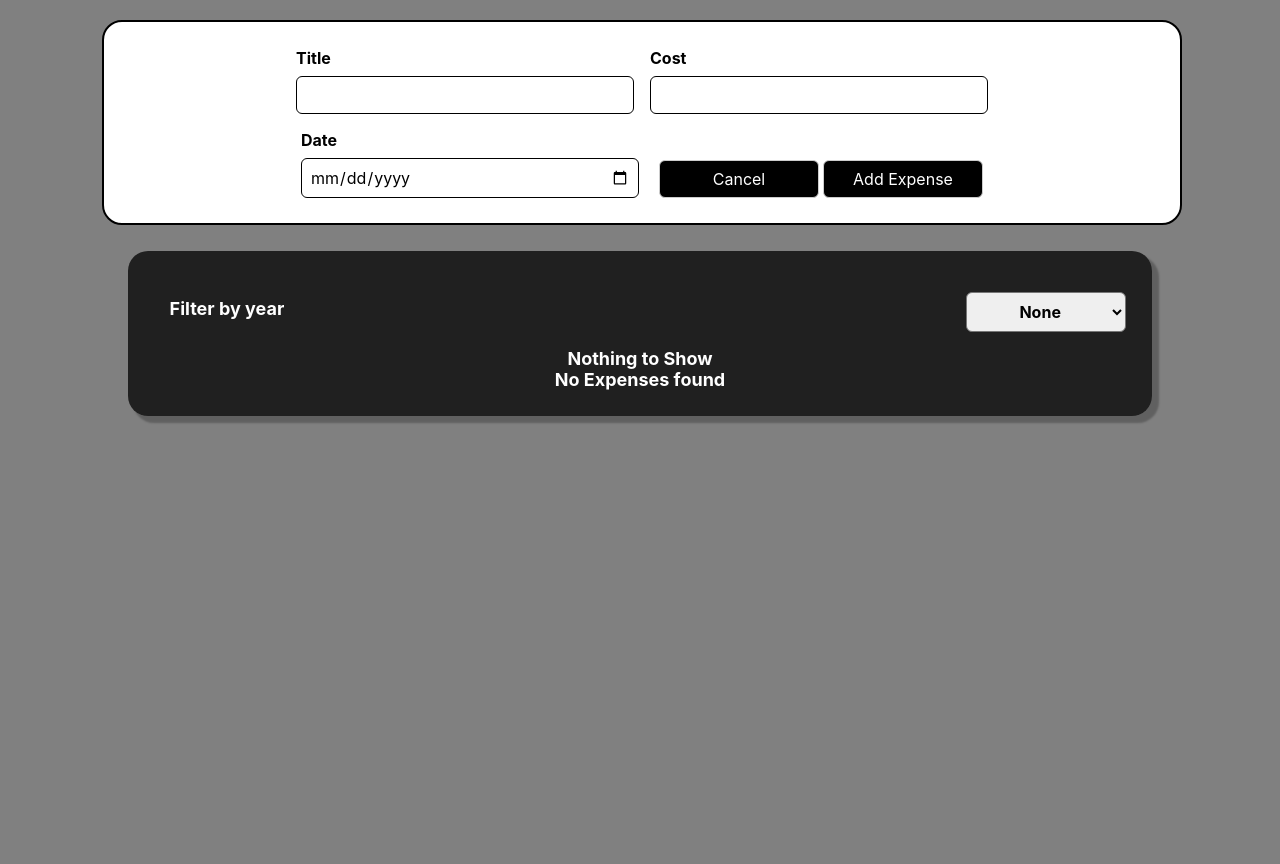
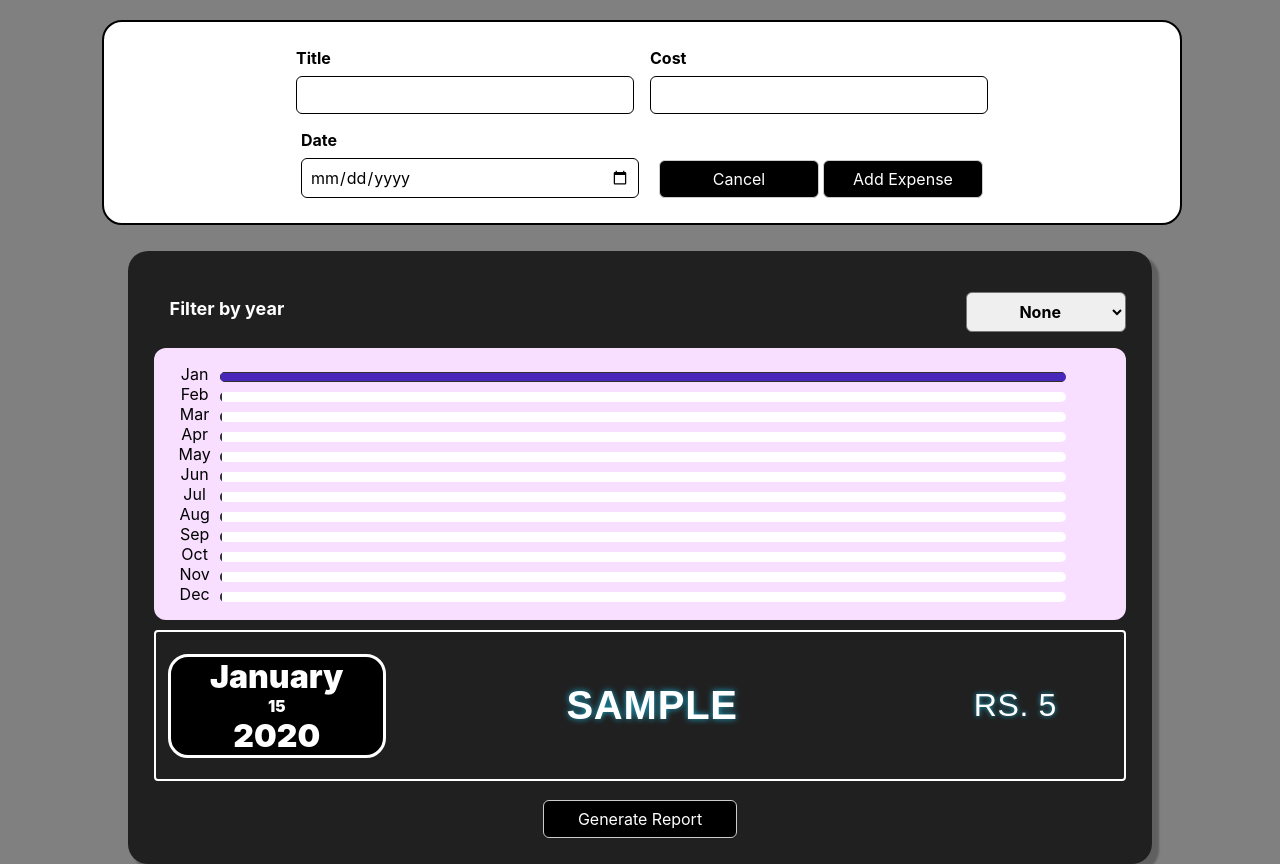
Before and after one commit to the-himanshu/expense-tracker, a React (Create React App) app: page / in a window 1280 px wide. Both pictures are taken after typing "Sample", "5", "2020-01-15" into the empty fields and a click on the button "Add Expense". Before the commit the page ends 800 px from the top, so only its background shows below. Built offline with nearby package versions, Linux system fonts and the light colour scheme.

Commit message:
added feature to generate reports

```diff
--- a/package.json
+++ b/package.json
@@ -1,11 +1,15 @@
 {
   "name": "expense-tracker",
+  "homepage": ".",
   "version": "0.1.0",
   "private": true,
   "dependencies": {
     "@testing-library/jest-dom": "^5.16.5",
     "@testing-library/react": "^13.3.0",
     "@testing-library/user-event": "^13.5.0",
+    "express": "^4.18.1",
+    "jspdf": "^2.5.1",
+    "moment": "^2.29.4",
     "react": "^18.2.0",
     "react-dom": "^18.2.0",
     "react-scripts": "5.0.1",
--- a/src/components/ExpenseFilter.js
+++ b/src/components/ExpenseFilter.js
@@ -20,6 +20,10 @@ function ExpenseFilter(props) {
           <option value='2021'>2021</option>
           <option value='2020'>2020</option>
           <option value='2019'>2019</option>
+          <option value='2022'>2018</option>
+          <option value='2021'>2017</option>
+          <option value='2020'>2016</option>
+          <option value='2019'>2015</option>
         </select>
     </div>
   );
--- a/src/components/ExpenseForm.js
+++ b/src/components/ExpenseForm.js
@@ -49,7 +49,6 @@ function ExpenseForm(props) {
             cost: parseInt(currentCostValue),
             date: new Date(currentDateValue)
         }
-        console.log("🚀 ~ file: ExpenseForm.js ~ line 49 ~ createNewExpense ~ newExpense", newExpense)
 
         //trigger the event in the parent component
         props.onSaveExpenseData(newExpense)
--- a/src/components/ExpenseList.js
+++ b/src/components/ExpenseList.js
@@ -3,14 +3,30 @@ import ExpenseFilter from "./ExpenseFilter";
 import ExpenseChart from "./ExpenseChart";
 import "../styles/ExpenseList.css";
 import { useState } from "react";
+import { jsPDF } from "jspdf";
+import moment from "moment";
+
+function compareObjects(a, b) {
+  const A = moment(a.date).utc().format('DD-MM-YYYY');
+  const B = moment(b.date).utc().format('DD-MM-YYYY');
+  const isAfter = moment(A).isAfter(moment(B));
+  if ( !isAfter ){
+    return -1;
+  }
+  if ( isAfter ){
+    return 1;
+  }
+  return 0;
+}
 
 function ExpenseList(props) {
   //get original expense list from props
-  const expenseList = props.expenseList;
+  let expenseList = props.expenseList;
+  expenseList = expenseList.sort(compareObjects)
 
   //create filtered expense list and current filter value
   const [filteredExpenseList, setFilteredExpenseList] = useState([]);
-  const [selectedFilterValue, setFilterValue] = useState("");
+  const [selectedFilterValue, setFilterValue] = useState('None');
 
   if(expenseList.length !== filteredExpenseList.length && selectedFilterValue === 'None') {
     setFilteredExpenseList(expenseList)
@@ -30,6 +46,7 @@ function ExpenseList(props) {
             date={expense.date}
           ></ExpenseItem>
         ))}
+      <button className="generate-report-button" onClick={generateReportHandler}>Generate Report</button>
       </div>
     );
   }
@@ -45,6 +62,22 @@ function ExpenseList(props) {
       );
       setFilteredExpenseList(expenseListOnFilterChange);
     }
+  }
+
+  //function to download a pdf report containing all expenses
+  function generateReportHandler() {
+    var doc = new jsPDF('p', 'in', [12 ,16]);
+    doc.setFontSize(12);
+    doc.setFont("Helvetica");
+    let textArray = ["PDF Report for expenses"]
+
+    filteredExpenseList.forEach((expenseData, i) => {
+      let text = "Date: " + expenseData.date + "     |    Title: " + expenseData.title + "     |    Cost: Rs. " + expenseData.cost + ""
+      textArray.push(text)
+    })
+
+    doc.text(textArray, 1, 1)
+    doc.save('Report.pdf');
   }
 
   return (
--- a/src/styles/ExpenseList.css
+++ b/src/styles/ExpenseList.css
@@ -30,3 +30,17 @@
     font-weight: bolder;
     text-align: center;
 }
+
+.generate-report-button {
+  text-align: center;
+  background-color: black;
+  font: inherit;
+  color: white;
+  padding: 0.5rem;
+  border-radius: 6px;
+  border: 1px solid #ccc;
+  width: 20%;
+  max-width: 100%;
+  margin-left: 40%;
+  margin-top: 2%;
+}
```
